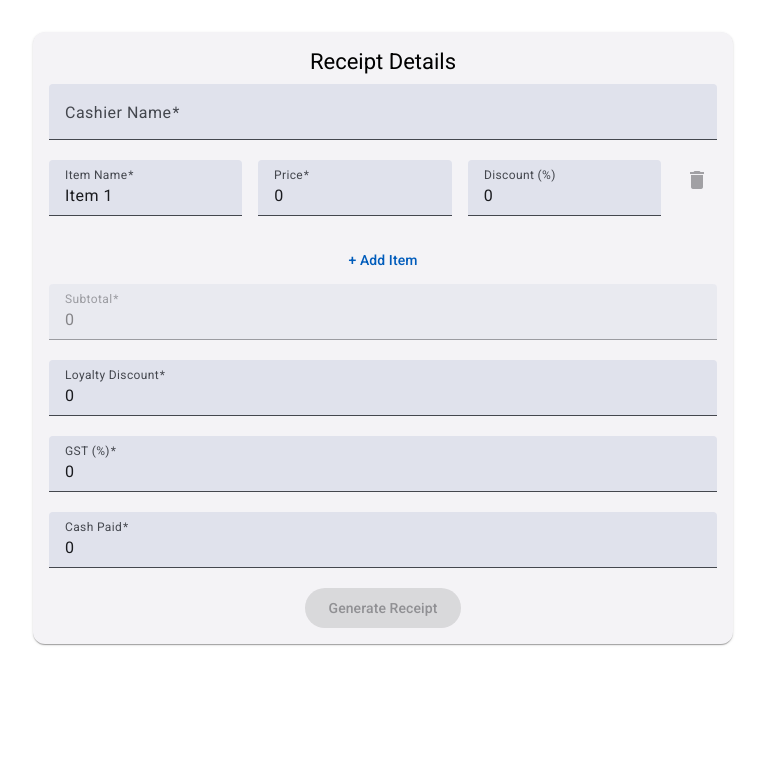
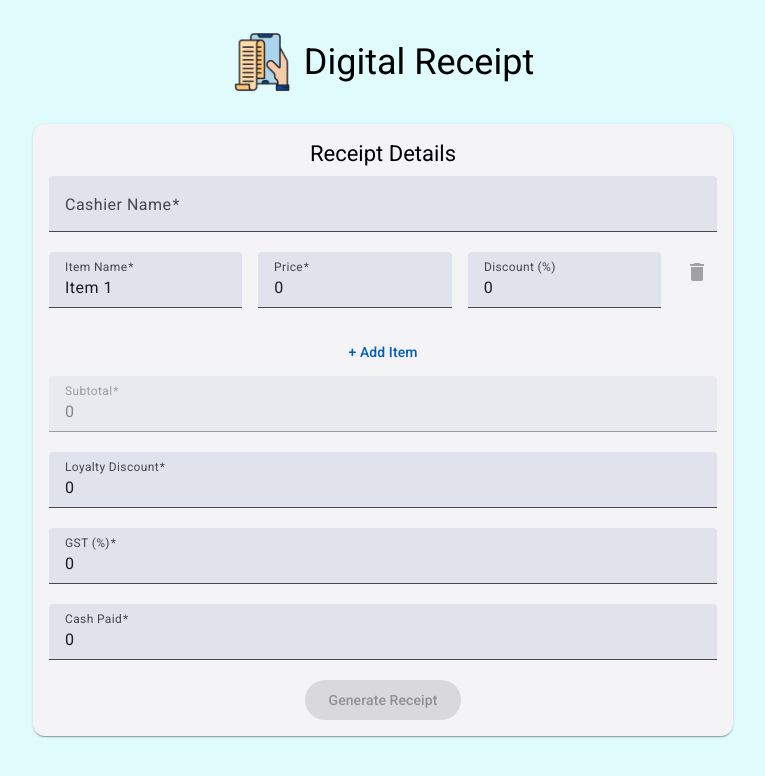
Before and after one commit to jitendra-dhadavi/digital-receipt, an Angular app: page /home in a window 1280 px wide. Shown: the top 776 px of the page, without its empty margins (257-1022 px from the left). Built offline with nearby package versions, Linux system fonts and the light colour scheme.

Commit message:
UI changes

```diff
--- a/src/app/components/receipt-form/receipt-form.component.scss
+++ b/src/app/components/receipt-form/receipt-form.component.scss
@@ -1,6 +1,6 @@
 .receipt-form {
   max-width: 700px;
-  margin: 2rem auto;
+  margin: auto;
   .card {
     padding: 1rem;
     &-title {
--- a/src/app/pages/home/home.component.html
+++ b/src/app/pages/home/home.component.html
@@ -1 +1,9 @@
-<app-receipt-form></app-receipt-form>
+<div class="home-page">
+  <div class="header">
+    <div class="logo-container">
+      <img src="receipt.png" alt="Receipt logo" />
+    </div>
+    <h3 class="heading">{{APP_CONFIG.projectName}}</h3>
+  </div>
+  <app-receipt-form></app-receipt-form>
+</div>
--- a/src/app/pages/home/home.component.scss
+++ b/src/app/pages/home/home.component.scss
@@ -1,10 +1,28 @@
-.home-page{
-    .img-container{
-        height: 200px;
-        width: 200px;
-        img{
-            height: inherit;
-            width: inherit;
-        }
+.home-page {
+  .header {
+    display: flex;
+    align-items: center;
+    justify-content: center;
+    padding-block: 2rem;
+    gap: 12px;
+    .logo-container {
+      height: 60px;
+      width: 60px;
+      img {
+        height: inherit;
+        width: inherit;
+      }
     }
+    .heading{
+      margin-block-end: 0;
+    }
+  }
+  .img-container {
+    height: 200px;
+    width: 200px;
+    img {
+      height: inherit;
+      width: inherit;
+    }
+  }
 }
--- a/src/app/pages/home/home.component.ts
+++ b/src/app/pages/home/home.component.ts
@@ -1,3 +1,4 @@
+import { APP_CONFIG } from './../../configs/app.config';
 import { Component } from '@angular/core';
 import { ReceiptFormComponent } from '../../components/receipt-form/receipt-form.component';
 
@@ -9,5 +10,5 @@ import { ReceiptFormComponent } from '../../components/receipt-form/receipt-form
   styleUrl: './home.component.scss'
 })
 export class HomeComponent {
-
+  readonly APP_CONFIG = APP_CONFIG
 }
--- a/src/styles.scss
+++ b/src/styles.scss
@@ -1,4 +1,8 @@
 /* You can add global styles to this file, and also import other style files */
-
+:root{
+    --cyan: #e0fbfc;
+}
 html, body { height: 100%; }
-body { margin: 0; font-family: Roboto, "Helvetica Neue", sans-serif; }
+body { margin: 0; font-family: Roboto, "Helvetica Neue", sans-serif;
+background-color: var(--cyan);
+}
```
Also changed, not shown: src/app/components/receipt-form/receipt-form.component.html (+6 -23 lines), public/receipt.png (added).
